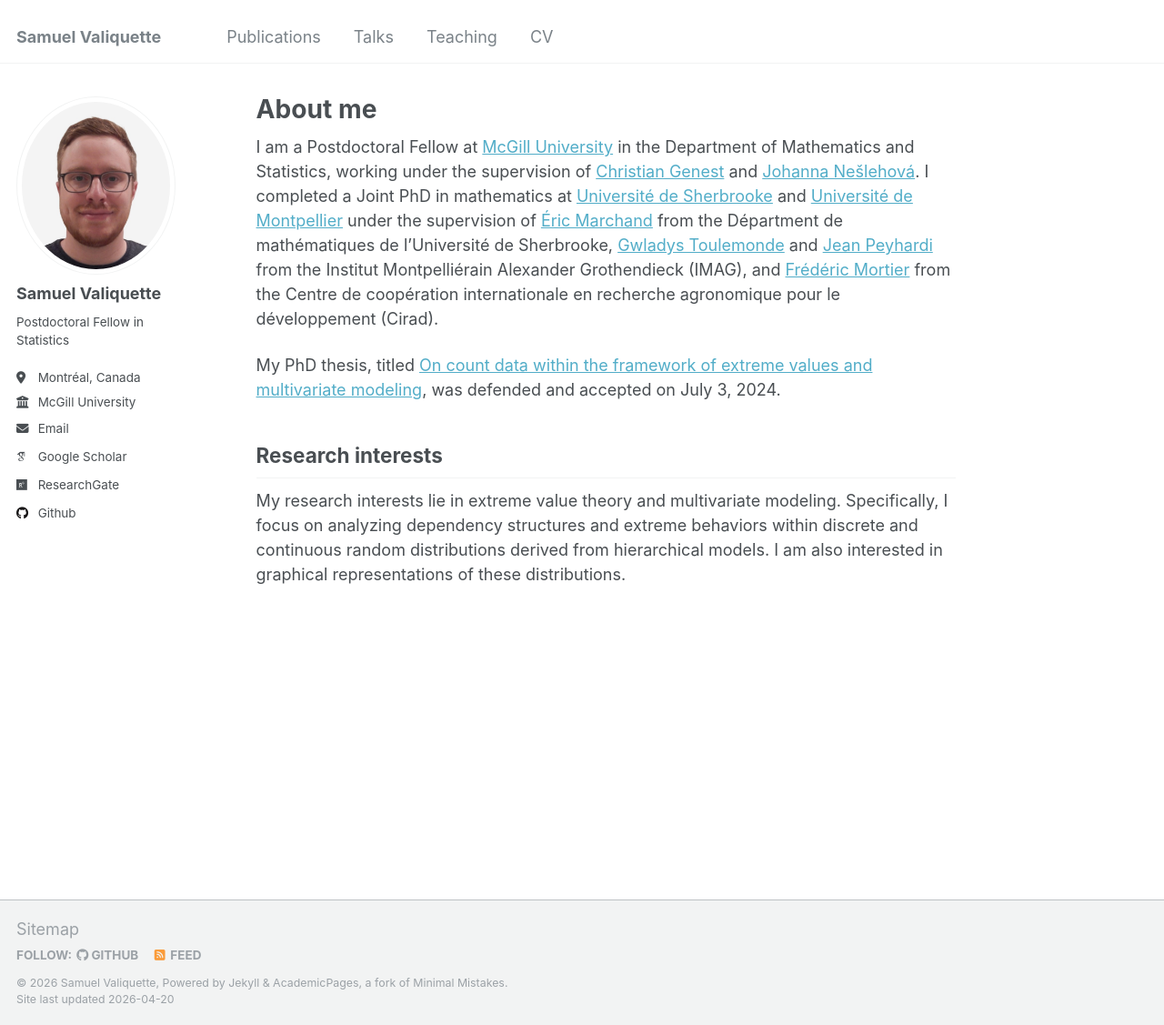
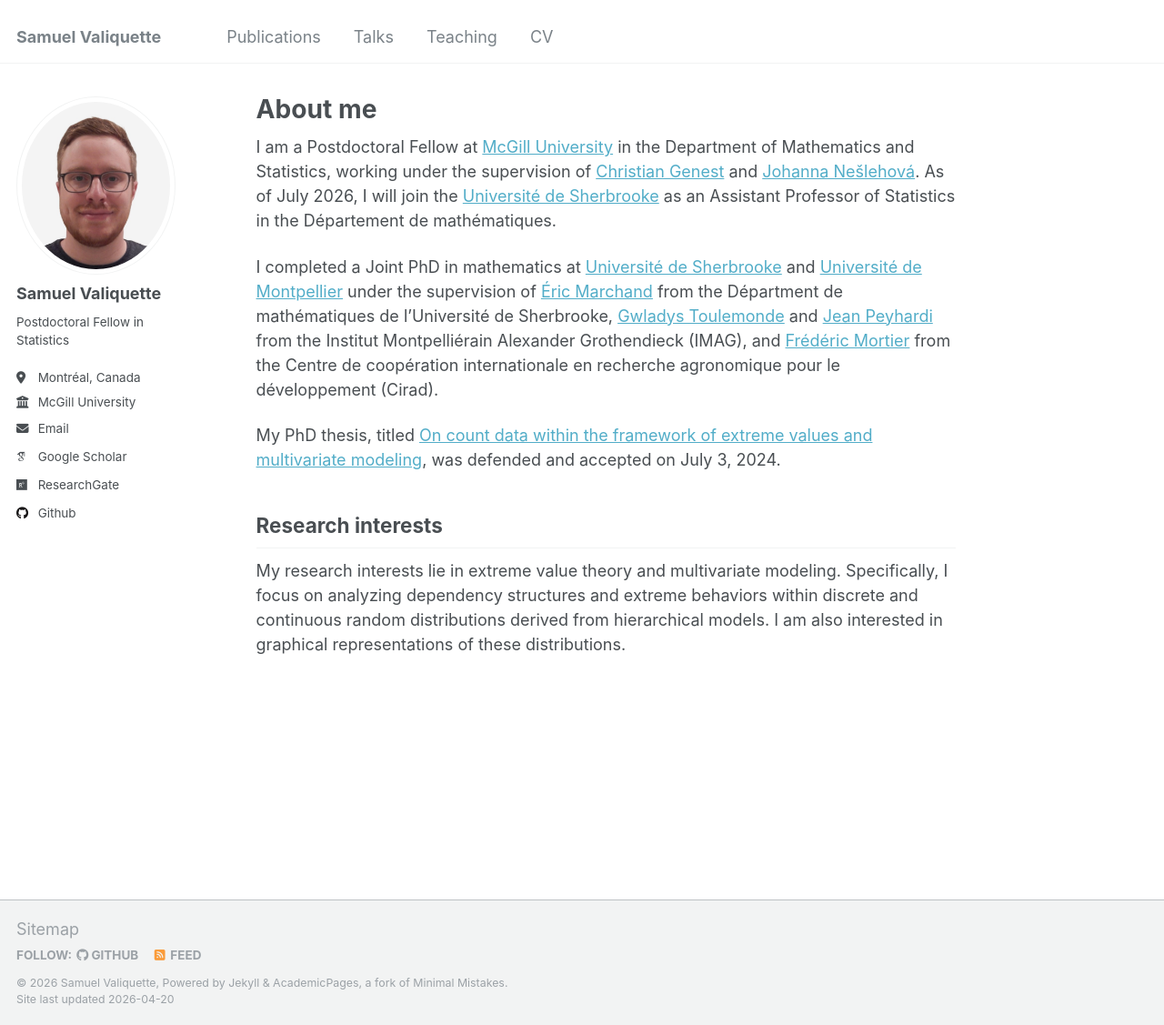
Before and after one commit to s-valiquette/s-valiquette.github.io, a Jekyll site: the page built from _pages/about.md, in a window 1280 px wide and 1127 px high. Shown: the whole window at 91% size. Built offline with Jekyll 4.4.1, drawn with Linux system fonts in a browser that asks for light colours; some web fonts are replaced.

Commit message:
Update about.md

```diff
--- a/_pages/about.md
+++ b/_pages/about.md
@@ -7,7 +7,10 @@ redirect_from:
   - /about.html
 ---
 
-I am a Postdoctoral Fellow at [McGill University](https://www.mcgill.ca/mathstat/) in the Department of Mathematics and Statistics, working under the supervision of [Christian Genest](https://www.math.mcgill.ca/cgenest/) and [Johanna Nešlehová](https://www.math.mcgill.ca/neslehova/). I completed a Joint PhD in mathematics at [Université de Sherbrooke](https://www.usherbrooke.ca/mathematiques/) and [Université de Montpellier](https://maths-fds.edu.umontpellier.fr/) under the supervision of [Éric Marchand](https://www.usherbrooke.ca/mathematiques/nous-joindre/personnel/corps-professoral/professeurs/eric-marchand) from the Départment de mathématiques de l'Université de Sherbrooke, [Gwladys Toulemonde](https://imag.umontpellier.fr/~toulemonde/) and [Jean Peyhardi](https://jeanpeyhardi.wixsite.com/my-site/copie-de-resume) from the Institut Montpelliérain Alexander Grothendieck (IMAG), and [Frédéric Mortier](https://agents.cirad.fr/frederic.mortier) from the Centre de coopération internationale en recherche agronomique pour le développement (Cirad).
+I am a Postdoctoral Fellow at [McGill University](https://www.mcgill.ca/mathstat/) in the Department of Mathematics and Statistics, working under the supervision of [Christian Genest](https://www.math.mcgill.ca/cgenest/) and [Johanna Nešlehová](https://www.math.mcgill.ca/neslehova/).
+As of July 2026, I will join the [Université de Sherbrooke](https://www.usherbrooke.ca/mathematiques/) as an Assistant Professor of Statistics in the Département de mathématiques.
+
+I completed a Joint PhD in mathematics at [Université de Sherbrooke](https://www.usherbrooke.ca/mathematiques/) and [Université de Montpellier](https://maths-fds.edu.umontpellier.fr/) under the supervision of [Éric Marchand](https://www.usherbrooke.ca/mathematiques/nous-joindre/personnel/corps-professoral/professeurs/eric-marchand) from the Départment de mathématiques de l'Université de Sherbrooke, [Gwladys Toulemonde](https://imag.umontpellier.fr/~toulemonde/) and [Jean Peyhardi](https://jeanpeyhardi.wixsite.com/my-site/copie-de-resume) from the Institut Montpelliérain Alexander Grothendieck (IMAG), and [Frédéric Mortier](https://agents.cirad.fr/frederic.mortier) from the Centre de coopération internationale en recherche agronomique pour le développement (Cirad).
 
 My PhD thesis, titled [On count data within the framework of extreme values and multivariate modeling](http://s-valiquette.github.io/files/valiquette_samuel_PhD_2024.pdf), was defended and accepted on July 3, 2024.
 
```
